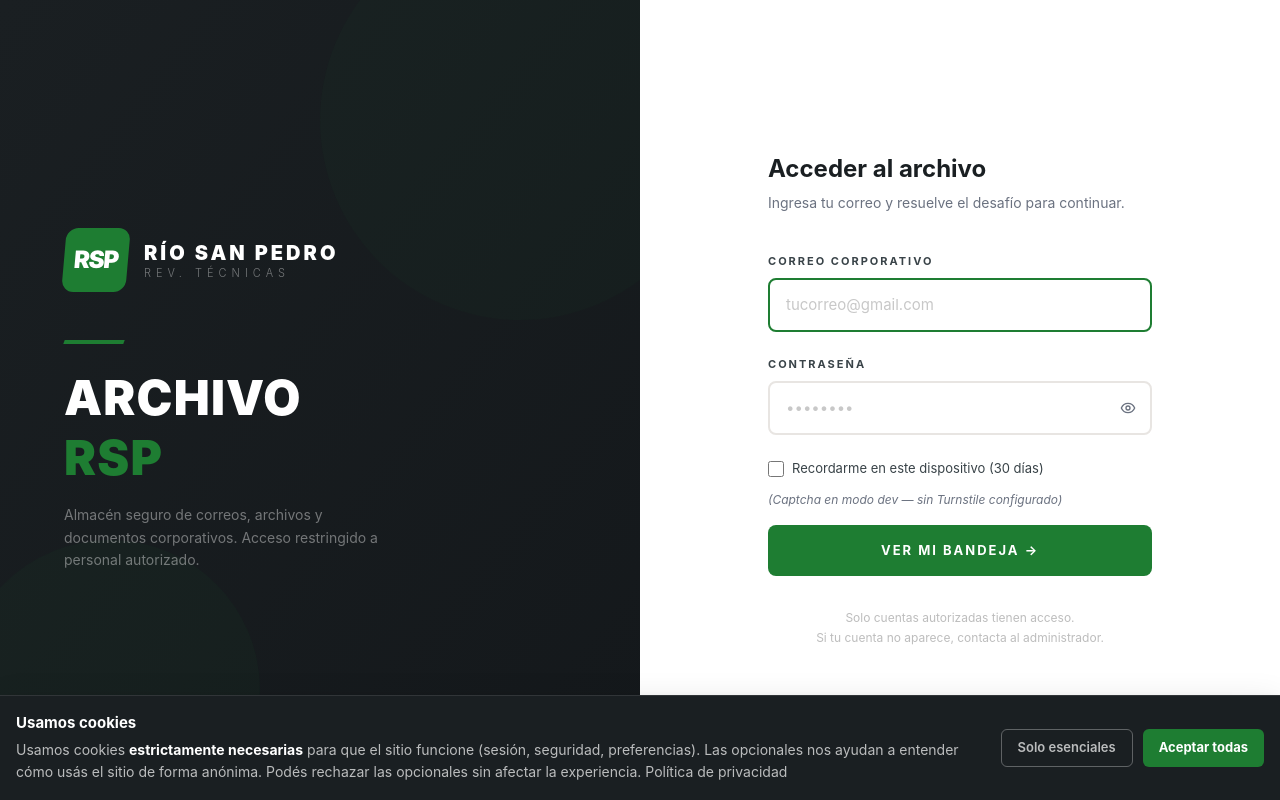
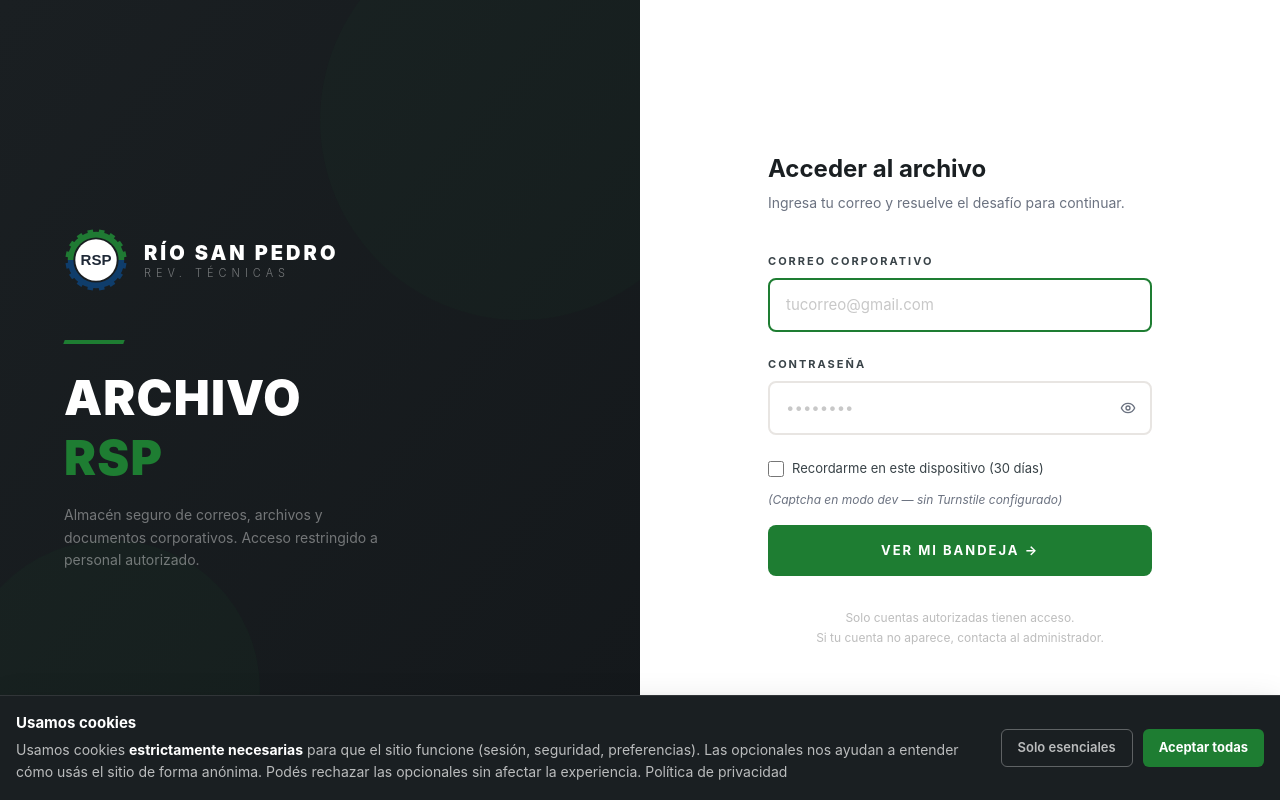
Before and after one commit to ProyectDongo/archivo_rtps, a Django app: page /intranet/ in a window 1280 px wide. Run offline with Django 5.2, Linux system fonts and the light colour scheme; style sheets or scripts are compiled from the project's sources.

Commit message:
feat(brand): logo SVG engranaje en nav app y login
Reemplaza el recuadro verde 'RSP' hardcoded por el SVG del engranaje
bicolor en _nav_app.html (40x40) y login.html (64x64).

Co-Authored-By: Claude Sonnet 4.6 <noreply@anthropic.com>

```diff
--- a/templates/correos/login.html
+++ b/templates/correos/login.html
@@ -21,8 +21,30 @@
     <div class="absolute -bottom-10 -left-10 w-[300px] h-[300px] rounded-full bg-primary opacity-[0.06] pointer-events-none"></div>
 
     <div class="relative z-10 flex items-center gap-4 mb-12">
-      <div class="w-16 h-16 bg-primary rounded-xl flex items-center justify-center
-                  font-black text-2xl text-white tracking-tighter -skew-x-[5deg]">RSP</div>
+      <svg xmlns="http://www.w3.org/2000/svg" width="64" height="64" viewBox="0 0 68 68" style="display:block;flex-shrink:0">
+        <g transform="translate(34,34)">
+          <rect transform="rotate(191.25) translate(30,0)" x="-2.5" y="-3" width="5" height="6" fill="#1F7A33"/>
+          <rect transform="rotate(213.75) translate(30,0)" x="-2.5" y="-3" width="5" height="6" fill="#1F7A33"/>
+          <rect transform="rotate(236.25) translate(30,0)" x="-2.5" y="-3" width="5" height="6" fill="#1F7A33"/>
+          <rect transform="rotate(258.75) translate(30,0)" x="-2.5" y="-3" width="5" height="6" fill="#1F7A33"/>
+          <rect transform="rotate(281.25) translate(30,0)" x="-2.5" y="-3" width="5" height="6" fill="#1F7A33"/>
+          <rect transform="rotate(303.75) translate(30,0)" x="-2.5" y="-3" width="5" height="6" fill="#1F7A33"/>
+          <rect transform="rotate(326.25) translate(30,0)" x="-2.5" y="-3" width="5" height="6" fill="#1F7A33"/>
+          <rect transform="rotate(348.75) translate(30,0)" x="-2.5" y="-3" width="5" height="6" fill="#1F7A33"/>
+          <rect transform="rotate(11.25) translate(30,0)" x="-2.5" y="-3" width="5" height="6" fill="#0F3D6B"/>
+          <rect transform="rotate(33.75) translate(30,0)" x="-2.5" y="-3" width="5" height="6" fill="#0F3D6B"/>
+          <rect transform="rotate(56.25) translate(30,0)" x="-2.5" y="-3" width="5" height="6" fill="#0F3D6B"/>
+          <rect transform="rotate(78.75) translate(30,0)" x="-2.5" y="-3" width="5" height="6" fill="#0F3D6B"/>
+          <rect transform="rotate(101.25) translate(30,0)" x="-2.5" y="-3" width="5" height="6" fill="#0F3D6B"/>
+          <rect transform="rotate(123.75) translate(30,0)" x="-2.5" y="-3" width="5" height="6" fill="#0F3D6B"/>
+          <rect transform="rotate(146.25) translate(30,0)" x="-2.5" y="-3" width="5" height="6" fill="#0F3D6B"/>
+          <rect transform="rotate(168.75) translate(30,0)" x="-2.5" y="-3" width="5" height="6" fill="#0F3D6B"/>
+          <path d="M -27 0 A 27 27 0 0 1 27 0" fill="none" stroke="#1F7A33" stroke-width="6"/>
+          <path d="M 27 0 A 27 27 0 0 1 -27 0" fill="none" stroke="#0F3D6B" stroke-width="6"/>
+          <circle r="22" fill="#FFFFFF"/>
+          <text text-anchor="middle" y="5" font-family="Arial,Helvetica,sans-serif" font-weight="700" font-size="16" fill="#1F2937">RSP</text>
+        </g>
+      </svg>
       <div class="flex flex-col leading-tight">
         <span class="font-black text-xl text-white uppercase tracking-[3px]">Río San Pedro</span>
         <span class="font-light text-[11px] text-white/40 uppercase tracking-[5px]">Rev. Técnicas</span>
```
Also changed, not shown: templates/partials/_nav_app.html (+24 -1 lines).
